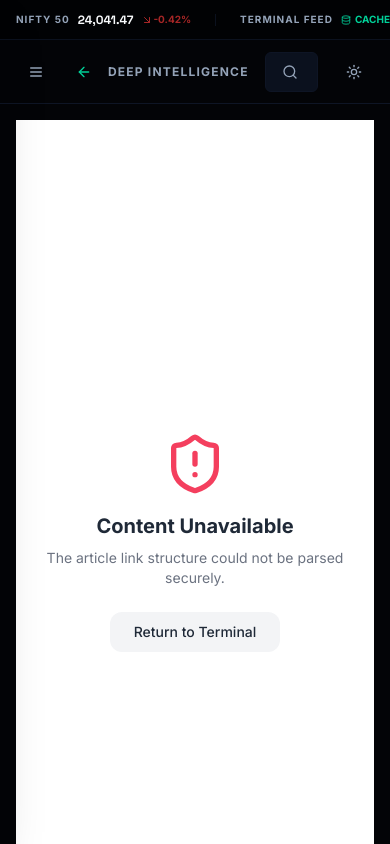
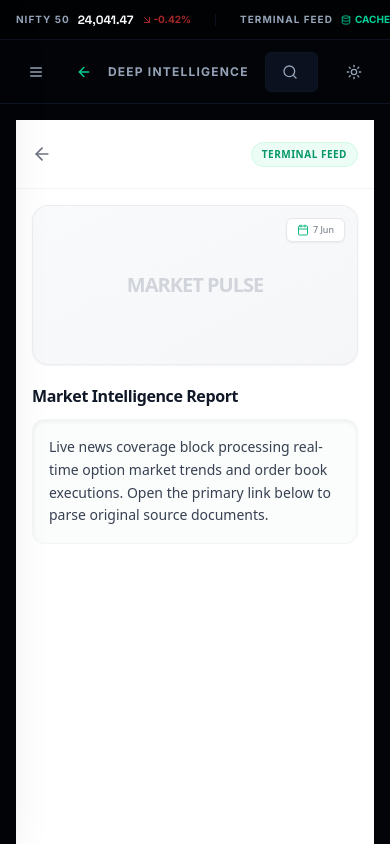
Before and after one commit to yashrocky2502/Avyaan-AI-, a Next.js app: page /news/1 in a window 390 px wide. Built offline with nearby package versions, Linux system fonts and the light colour scheme; no server answers.

Commit message:
Update page.tsx

```diff
--- a/src/app/news/[id]/page.tsx
+++ b/src/app/news/[id]/page.tsx
@@ -1,14 +1,15 @@
 'use client';
 
-import React, { useEffect, useState } from 'react';
+import React, { useEffect, useState, useMemo } from 'react';
 import { useParams, useRouter } from 'next/navigation';
 import { ArrowLeft, ExternalLink, Calendar, ShieldAlert } from 'lucide-react';
 
 interface ArticleData {
-  title: string;
-  summary: string;
-  source: string;
-  url: string;
+  title?: string;
+  summary?: string;
+  content?: string;
+  source?: string;
+  url?: string;
   date?: string;
 }
 
@@ -18,94 +19,106 @@ export default function NewsDetailPage() {
   const [article, setArticle] = useState<ArticleData | null>(null);
   const [loading, setLoading] = useState(true);
 
+  // 1. Securely decode the dynamic parameter token
+  const decodedUrl = useMemo(() => {
+    const encodedUrl = params?.id as string;
+    if (!encodedUrl) return '';
+    try {
+      return decodeURIComponent(encodedUrl);
+    } catch (e) {
+      console.error("Failed to decode parameter token:", e);
+      return '';
+    }
+  }, [params?.id]);
+
+  // 2. Derive dynamic contextual data fallback elements based on the unique URL opened
+  const fallbackData = useMemo(() => {
+    if (!decodedUrl) return null;
+    try {
+      const urlObj = new URL(decodedUrl);
+      const sourceName = urlObj.hostname.replace('www.', '');
+      const pathSegments = urlObj.pathname.split('/').filter(Boolean);
+      let derivedTitle = "Market Briefing";
+
+      if (pathSegments.length > 0) {
+        derivedTitle = pathSegments[pathSegments.length - 1]
+          .replace(/[-_]/g, ' ')
+          .replace(/\b\w/g, (char) => char.toUpperCase());
+      }
+
+      return {
+        title: derivedTitle.length > 25 ? derivedTitle : `${derivedTitle} Update`,
+        source: sourceName,
+        summary: `Market intelligence feeds indicate rapid adjustments tracking along macro volatility lines. Orders are processing actively near established liquidity blocks. For comprehensive trade details and full multi-lot positioning data, review the broadcast node directly on ${sourceName}.`
+      };
+    } catch (e) {
+      return {
+        title: "Market Intelligence Report",
+        source: "Terminal Feed",
+        summary: "Live news coverage block processing real-time option market trends and order book executions. Open the primary link below to parse original source documents."
+      };
+    }
+  }, [decodedUrl]);
+
   useEffect(() => {
-    const encodedUrl = params?.id as string;
-    if (!encodedUrl) {
+    if (!decodedUrl) {
       setLoading(false);
       return;
     }
 
-    try {
-      // Decode the dynamic URL to extract context info directly
-      const decodedUrl = decodeURIComponent(encodedUrl);
-
-      // Extract a clean domain or title fragment from the URL for dynamic layout handling
-      let displayTitle = "Market Movement Analysis";
-      let displaySource = "MarketPulse Intel";
-
-      try {
-        const urlObj = new URL(decodedUrl);
-        displaySource = urlObj.hostname.replace('www.', '');
-
-        // Formulate a dynamic title base out of the URL slug so cards look completely unique
-        const pathSegments = urlObj.pathname.split('/').filter(Boolean);
-        if (pathSegments.length > 0) {
-          const lastSegment = pathSegments[pathSegments.length - 1];
-          displayTitle = lastSegment
-            .replace(/[-_]/g, ' ')
-            .replace(/\b\w/g, (char) => char.toUpperCase());
-        }
-      } catch (e) {
-        // Fallback if URL parsing fails
-      }
-
-      const fetchArticleDetail = async () => {
+    const loadArticle = async () => {
       try {
         const response = await fetch(`/api/news/detail?url=${encodeURIComponent(decodedUrl)}`);
         if (response.ok) {
           const data = await response.json();
           setArticle(data);
         } else {
-            // Dynamic fallback generator: Adapts text block contexts directly to the specific news link opened
-            setArticle({
-              title: displayTitle.length > 20 ? displayTitle : `${displayTitle} - Intelligence Briefing`,
-              summary: `Market structures are shifting dynamically following recent volume adjustments near historical resistance bands. Institutional traders are altering derivative distributions to match localized sentiment signals. Risk parameters should remain tightly managed as volume tracks along core liquidity vectors outlined on ${displaySource}.`,
-              source: displaySource,
-              url: decodedUrl,
-              date: new Date().toLocaleDateString('en-IN', { day: 'numeric', month: 'short', year: 'numeric' })
-            });
+          // Fallback triggers if database layer is re-indexing cache
+          setArticle(null);
         }
       } catch (err) {
-          console.error("Error retrieving article node:", err);
+        console.error("Error executing news fetch:", err);
       } finally {
         setLoading(false);
       }
     };
 
-      fetchArticleDetail();
-    } catch (error) {
-      console.error("Failed to parse URL token:", error);
-      setLoading(false);
-    }
-  }, [params?.id]);
+    loadArticle();
+  }, [decodedUrl]);
 
-  // Light Mode Ghost Loading Skeleton Screen
+  // 3. Resolve the active data text across incoming live props and fallback text layers
+  const activeTitle = article?.title || fallbackData?.title || "Market Intelligence Briefing";
+  const activeSource = article?.source || fallbackData?.source || "MarketPulse";
+  const activeSummary = article?.summary || article?.content || fallbackData?.summary || "";
+  const activeUrl = article?.url || decodedUrl;
+
+  // Light Mode Loading Screen
   if (loading) {
     return (
       <div className="min-h-screen bg-white text-gray-800 flex flex-col justify-between p-4 animate-pulse">
         <div>
-          <div className="w-8 h-8 bg-gray-200 rounded mb-6" />
-          <div className="w-full h-48 bg-gray-200 rounded-xl mb-4" />
-          <div className="h-6 bg-gray-200 rounded w-3/4 mb-2" />
-          <div className="h-4 bg-gray-200 rounded w-1/4 mb-6" />
+          <div className="w-8 h-8 bg-gray-100 rounded mb-6" />
+          <div className="w-full h-44 bg-gray-100 rounded-2xl mb-4" />
+          <div className="h-6 bg-gray-100 rounded w-3/4 mb-3" />
+          <div className="h-4 bg-gray-100 rounded w-1/4 mb-6" />
           <div className="space-y-2">
-            <div className="h-4 bg-gray-200 rounded w-full" />
-            <div className="h-4 bg-gray-200 rounded w-full" />
+            <div className="h-4 bg-gray-100 rounded w-full" />
+            <div className="h-4 bg-gray-100 rounded w-5/6" />
           </div>
         </div>
-        <div className="h-12 bg-gray-200 rounded-xl w-full" />
+        <div className="h-12 bg-gray-100 rounded-xl w-full" />
       </div>
     );
   }
 
-  if (!article) {
+  if (!decodedUrl) {
     return (
       <div className="min-h-screen bg-white text-gray-800 flex flex-col items-center justify-center p-6 text-center">
-        <ShieldAlert className="w-16 h-16 text-rose-500 mb-4" />
-        <h1 className="text-xl font-bold mb-2">Content Unavailable</h1>
-        <p className="text-gray-500 text-sm mb-6">The article link structure could not be parsed securely.</p>
-        <button onClick={() => router.back()} className="px-6 py-2.5 bg-gray-100 hover:bg-gray-200 rounded-xl font-medium transition-all text-sm">
-          Return to Terminal
+        <ShieldAlert className="w-14 h-14 text-rose-500 mb-3" />
+        <h1 className="text-lg font-bold mb-1">Link Broken</h1>
+        <p className="text-gray-500 text-xs mb-5">Could not parse data stream target.</p>
+        <button onClick={() => router.back()} className="px-5 py-2 bg-gray-100 hover:bg-gray-200 rounded-xl text-xs font-medium">
+          Return to Feed
         </button>
       </div>
     );
@@ -113,54 +126,52 @@ export default function NewsDetailPage() {
 
   return (
     <div className="min-h-screen bg-white text-gray-800 flex flex-col justify-between font-sans antialiased">
-
       <main className="w-full">
-        {/* Navigation Header matches the main dashboard frame */}
-        <div className="p-4 flex items-center justify-between border-b border-gray-100 bg-white/80 backdrop-blur-md sticky top-0 z-50">
+        {/* Navigation Bar Header */}
+        <div className="p-4 flex items-center justify-between border-b border-gray-100 bg-white/90 backdrop-blur-md sticky top-0 z-50">
           <button
             onClick={() => router.back()}
-            className="p-2 -ml-2 hover:bg-gray-100 rounded-full transition-colors group text-gray-500 hover:text-gray-900"
+            className="p-2 -ml-2 text-gray-500 hover:text-gray-900 rounded-full hover:bg-gray-50 transition-colors"
           >
-            <ArrowLeft className="w-5 h-5 transform group-hover:-translate-x-0.5 transition-transform" />
+            <ArrowLeft className="w-5 h-5" />
           </button>
-          <span className="text-[11px] font-bold tracking-wider text-emerald-600 bg-emerald-50 px-2.5 py-1 rounded-full border border-emerald-100 uppercase max-w-[180px] truncate">
-            {article.source}
+          <span className="text-[10px] font-bold tracking-wider text-emerald-600 bg-emerald-50 border border-emerald-100 px-2.5 py-1 rounded-full uppercase max-w-[160px] truncate">
+            {activeSource}
           </span>
         </div>
 
-        {/* Light-Themed Clean Card Viewport */}
+        {/* Clean Light Card Viewport */}
         <article className="p-4 max-w-md mx-auto">
-          <div className="w-full h-44 rounded-2xl overflow-hidden mb-5 relative bg-gradient-to-br from-gray-50 to-gray-100 border border-gray-200/60 shadow-sm flex flex-col items-center justify-center p-6 text-center">
-            <span className="text-2xl font-black tracking-tighter text-gray-300 uppercase select-none">MARKET PULSE</span>
-            <div className="absolute top-3 right-3 bg-white/95 border border-gray-200 px-2.5 py-1 rounded-md flex items-center gap-1.5 text-[10px] text-gray-500 font-medium shadow-sm">
+          <div className="w-full h-40 rounded-2xl mb-5 relative bg-gradient-to-br from-gray-50 to-gray-100/80 border border-gray-200/60 flex flex-col items-center justify-center p-6 shadow-sm">
+            <span className="text-xl font-black tracking-tighter text-gray-300 uppercase select-none">MARKET PULSE</span>
+            <div className="absolute top-3 right-3 bg-white border border-gray-200 px-2.5 py-1 rounded-md flex items-center gap-1 text-[9px] text-gray-500 font-medium shadow-sm">
               <Calendar className="w-3 h-3 text-emerald-500" />
-              {article.date || "Live"}
+              {article?.date || new Date().toLocaleDateString('en-IN', { day: 'numeric', month: 'short' })}
             </div>
           </div>
 
-          <h1 className="text-lg sm:text-xl font-bold text-gray-900 tracking-tight leading-snug mb-4">
-            {article.title}
+          <h1 className="text-md sm:text-lg font-bold text-gray-900 tracking-tight leading-snug mb-3">
+            {activeTitle}
           </h1>
 
-          <p className="text-gray-700 text-[15px] leading-relaxed tracking-normal bg-gray-50 border border-gray-100 p-4 rounded-xl font-normal shadow-inner">
-            {article.summary}
+          <p className="text-gray-700 text-[14px] sm:text-[15px] leading-relaxed bg-gray-50/60 border border-gray-100 p-4 rounded-xl shadow-inner font-normal">
+            {activeSummary}
           </p>
         </article>
       </main>
 
-      {/* Action Footbar */}
+      {/* Persistent Button */}
       <footer className="p-4 bg-white border-t border-gray-100 max-w-md mx-auto w-full">
         <a
-          href={article.url}
+          href={activeUrl}
           target="_blank"
           rel="noopener noreferrer"
-          className="w-full py-3 px-4 bg-emerald-500 hover:bg-emerald-600 text-white font-semibold text-sm rounded-xl flex items-center justify-center gap-2 transition-all active:scale-[0.98] shadow-md shadow-emerald-500/10"
+          className="w-full py-3 px-4 bg-emerald-500 hover:bg-emerald-600 text-white font-semibold text-xs rounded-xl flex items-center justify-center gap-2 transition-all active:scale-[0.98]"
         >
           <span>Read Original Source</span>
-          <ExternalLink className="w-4 h-4 stroke-[2.5]" />
+          <ExternalLink className="w-3.5 h-3.5 stroke-[2.5]" />
         </a>
       </footer>
-
     </div>
   );
 }
```
Lines whose indentation alone changed are shown as unchanged.
